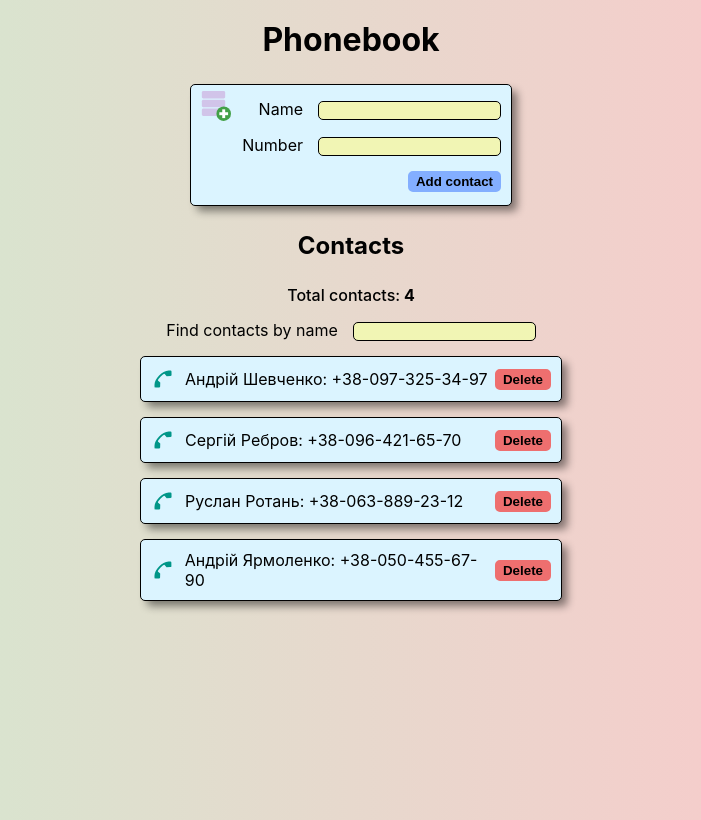
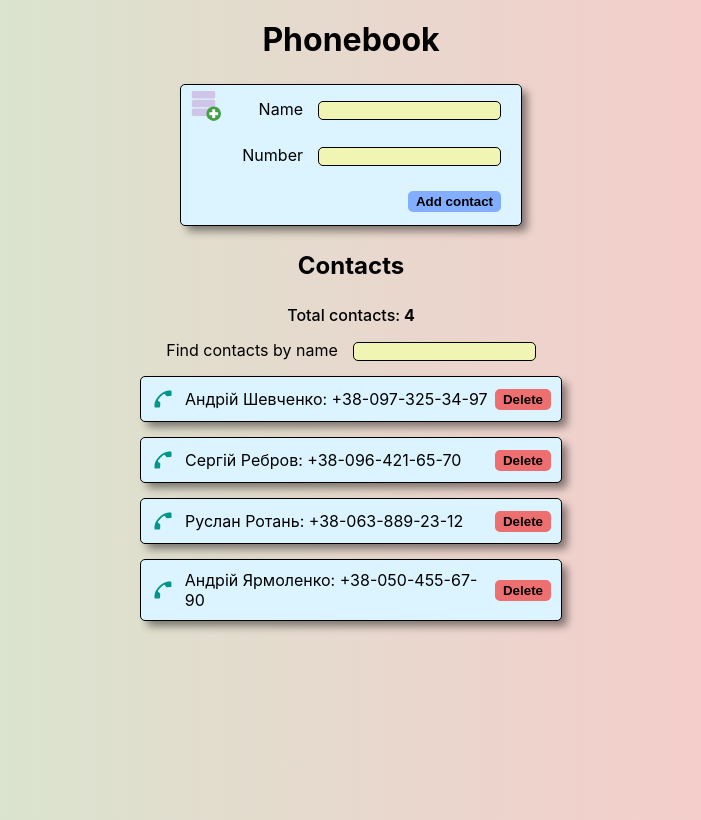
Before and after one commit to Stylize-K/goit-react-hw-03-phonebook, a React (Create React App) app: page / in a window 1280 px wide. Shown: the whole page, without its empty margins (289-990 px from the left). Built offline with nearby package versions, Linux system fonts and the light colour scheme.

Commit message:
Add error styles

```diff
--- a/src/components/ContactForm/ContactForm.module.css
+++ b/src/components/ContactForm/ContactForm.module.css
@@ -6,9 +6,9 @@
   flex-direction: column;
   justify-content: center;
   align-items: flex-end;
-  gap: 15px;
+  gap: 25px;
   border: 1px solid black;
-  padding: 10px;
+  padding: 20px;
   border-radius: 5px;
   background-color: #dbf4ff;
   box-shadow: 6px 6px 9px -1px rgba(0, 0, 0, 0.47);
@@ -53,3 +53,18 @@
   top: 1px;
   left: 5px;
 }
+
+.error_name {
+  color: red;
+  font-size: 12px;
+  position: absolute;
+  right: 20px;
+  top: 37px;
+}
+.error_number {
+  color: red;
+  font-size: 12px;
+  position: absolute;
+  top: 82px;
+  text-align: right;
+}
```
